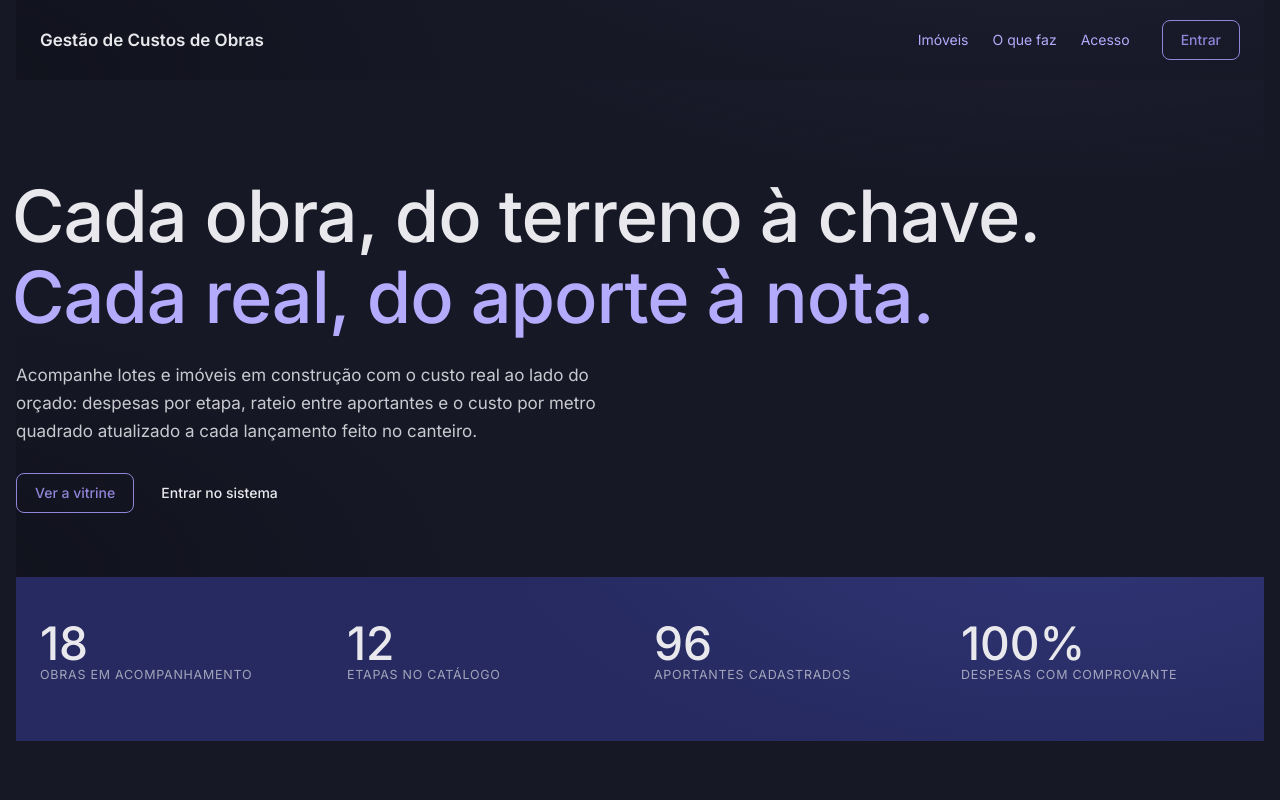
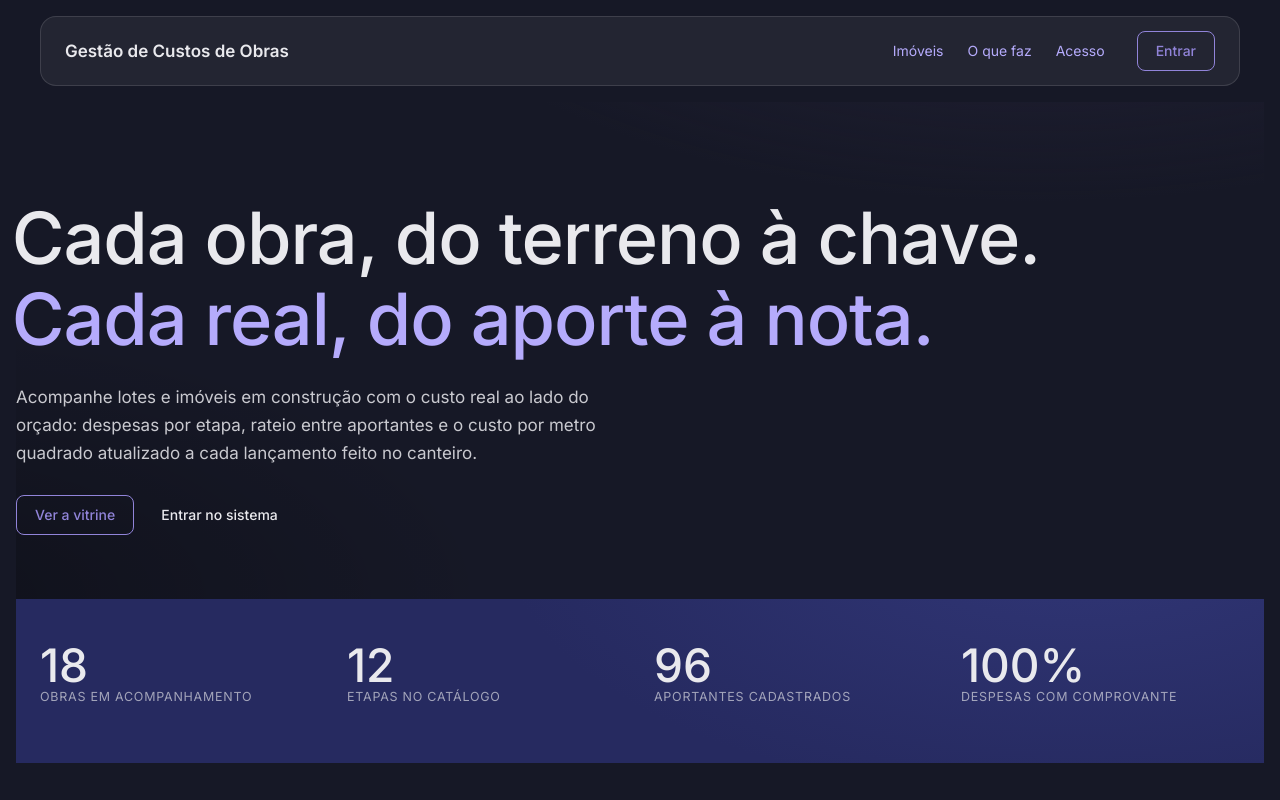
Before and after one commit to sergiogeneroso/gestao-custos-obras, an Angular app in the folder frontend/: page / in a window 1280 px wide. Shown: the top 800 px of the page. Built offline with nearby package versions, Linux system fonts and the light colour scheme.

Commit message:
Ajustes no constraste e exibição da nav da landing page

```diff
--- a/frontend/src/app/core/layout/landing/landing.scss
+++ b/frontend/src/app/core/layout/landing/landing.scss
@@ -66,9 +66,11 @@ a {
   display: flex;
   align-items: center;
   gap: 24px;
-  padding: 20px 0;
-  margin: 0 -24px;
-  padding-inline: 24px;
+  padding: 14px 24px;
+  margin: 16px 0;
+  background: rgba(255, 255, 255, 0.06);
+  border: 1px solid rgba(255, 255, 255, 0.12);
+  border-radius: 16px;
 
   .landing__marca {
     font-weight: 600;
```
